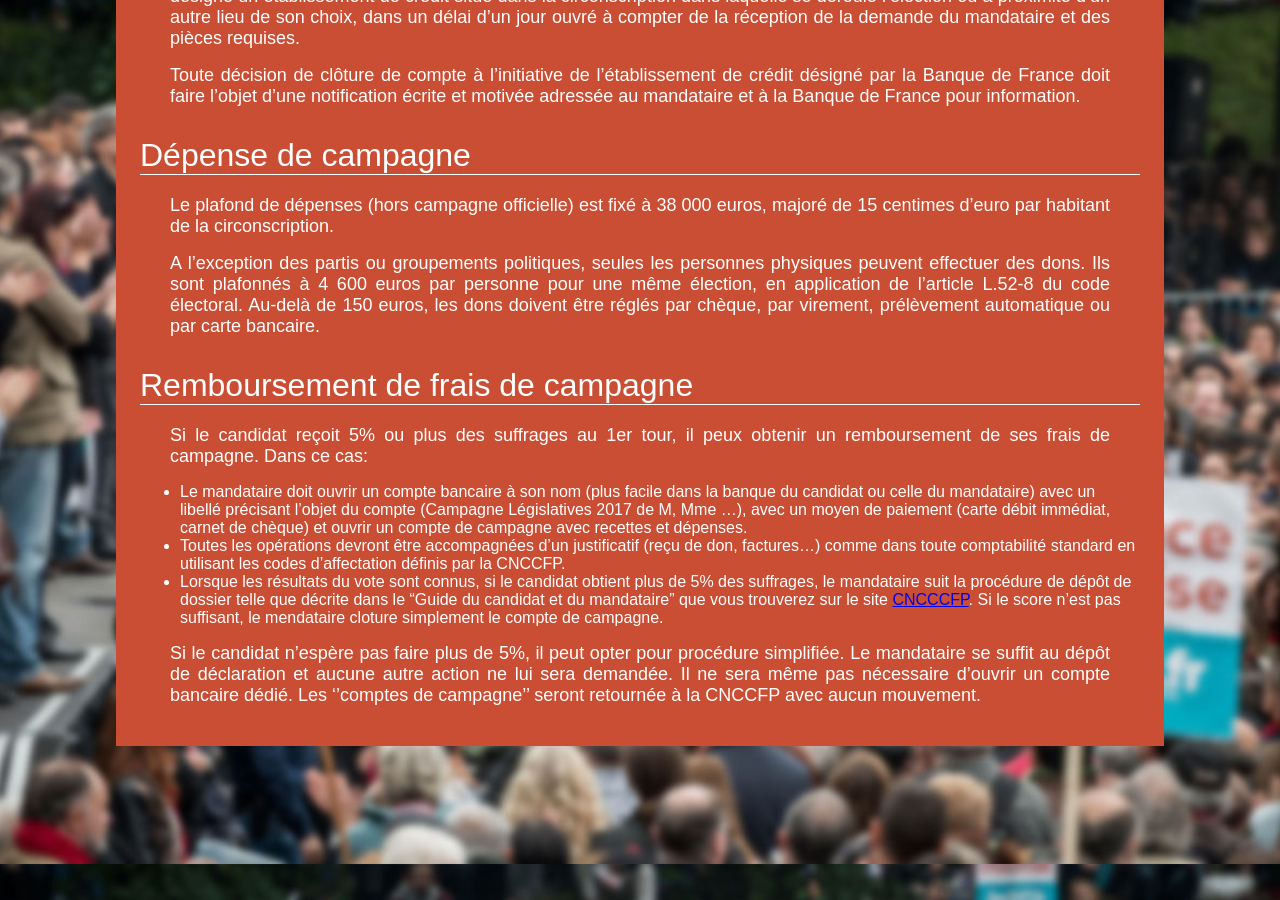
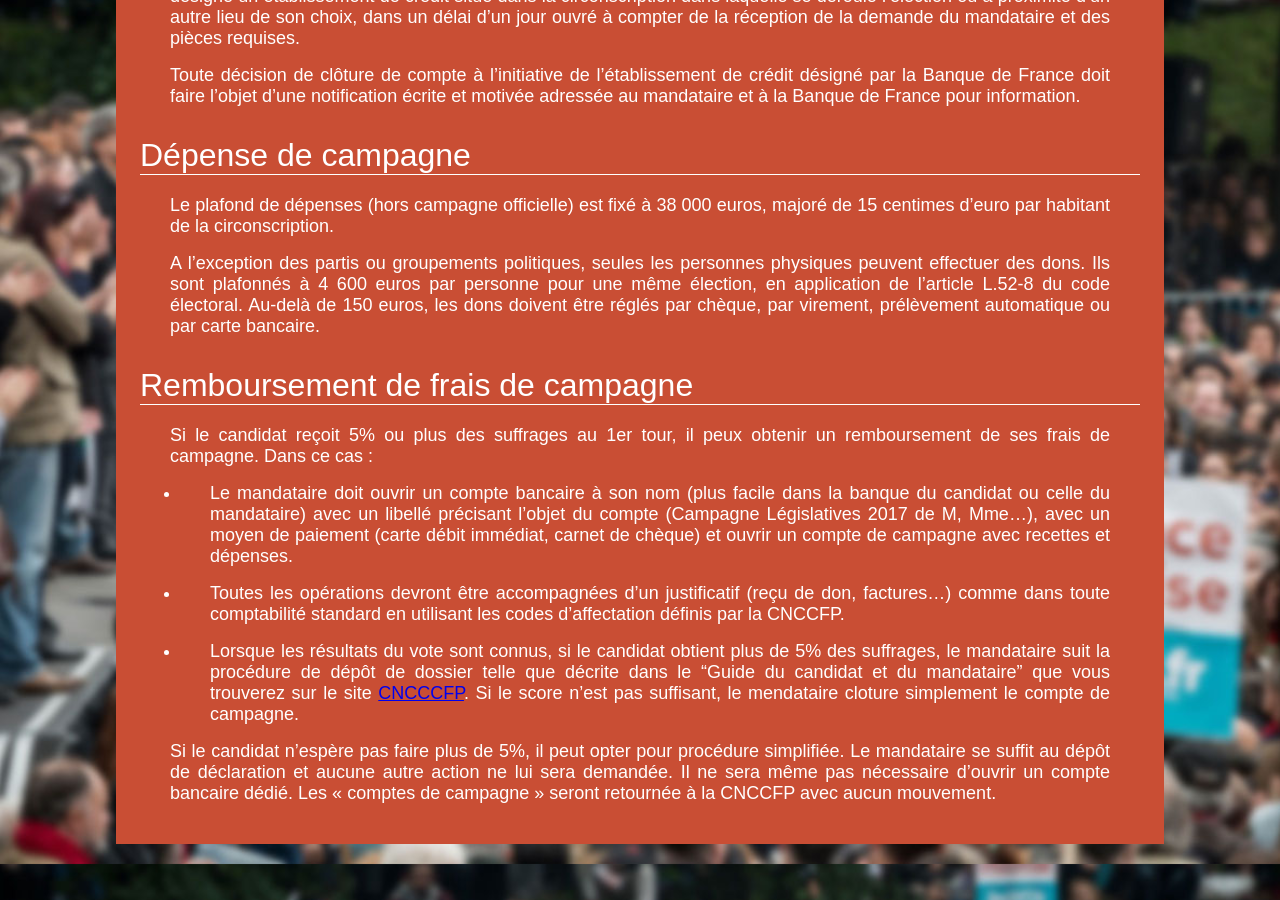
Before and after one commit to ryuran/kitcampagne.fi, a Jekyll site: the page built from regles-financement-campagne.md, in a window 1280 px wide and 900 px high, scrolled down 936 px. Built offline with Jekyll 4.4.1, drawn with Linux system fonts in a browser that asks for light colours.

Commit message:
fix microtypo and marckdown

````diff
--- a/regles-financement-campagne.md
+++ b/regles-financement-campagne.md
@@ -10,7 +10,7 @@
 
 Tout candidat aux élections législatives de 2017 doit désigner un *mandataire financier*. Désigné par le candidat, le mandataire est soit une personne physique, soit une association de financement électorale. La période de financement électoral ouvre le 1er décembre 2016.
 
-- Il peut être un homme ou une femme ; la parité n’est donc pas exigée, même si celle-ci est recommandée : elle permet en effet d’éviter les pénalités financières quand celle-ci n’est pas respectée au moment des subventions et remboursement des frais par l’Etat.
+- Il peut être un homme ou une femme ; la parité n’est donc pas exigée, même si celle-ci est recommandée : elle permet en effet d’éviter les pénalités financières quand celle-ci n’est pas respectée au moment des subventions et remboursement des frais par l’Etat.
 
 - Il doit disposer de la capacité civile pour contracter librement, régler les dépenses et encaisser les recettes de la campagne.
 
@@ -22,9 +22,9 @@
 
 ## Compte de campagne
 
-Il est obligatoire pour un candidat aux Législatives de déposer un *compte de campagne*. C'est le mandataire qui l'ouvre et le gère. Le compte de campagne est spécialement et expressément affecté aux opérations financières de la campagne. Il doit être déclaré en remplissant la formulaire de compte à la préfecture (bureau des élections). Ce formulaire peut être retiré en déposant la déclaration de mandataire financier.
+Il est obligatoire pour un candidat aux Législatives de déposer un *compte de campagne*. C’est le mandataire qui l’ouvre et le gère. Le compte de campagne est spécialement et expressément affecté aux opérations financières de la campagne. Il doit être déclaré en remplissant la formulaire de compte à la préfecture (bureau des élections). Ce formulaire peut être retiré en déposant la déclaration de mandataire financier.
 
-Le dépôt des comptes de campagne doit intervenir le dixième vendredi suivant le premier tour de scrutin, soit le *vendredi 18 août 2017 avant 18 h 00*, à cette adresse :
+Le dépôt des comptes de campagne doit intervenir le dixième vendredi suivant le premier tour de scrutin, soit le *vendredi 18 août 2017 avant 18 h 00*, à cette adresse :
 
 ```
 Commission nationale des comptes de campagne CNCCFP
@@ -32,26 +32,26 @@
 Paris cedex 1
 ```
 
-### Mon établissement banquaire refuse d'ouvrir ou cloture mon compte, que faire ?
+### Mon établissement banquaire refuse d'ouvrir ou cloture mon compte, que faire ?
 
-En cas de refus de la part de l'établissement choisi, le mandataire peut saisir la *Banque de France* afin qu'elle désigne un établissement de crédit situé dans la circonscription dans laquelle se déroule l'élection ou à proximité d'un autre lieu de son choix, dans un délai d'un jour ouvré à compter de la réception de la demande du mandataire et des pièces requises.
+En cas de refus de la part de l’établissement choisi, le mandataire peut saisir la *Banque de France* afin qu'elle désigne un établissement de crédit situé dans la circonscription dans laquelle se déroule l’élection ou à proximité d'un autre lieu de son choix, dans un délai d'un jour ouvré à compter de la réception de la demande du mandataire et des pièces requises.
 
-Toute décision de clôture de compte à l'initiative de l'établissement de crédit désigné par la Banque de France doit faire l'objet d'une notification écrite et motivée adressée au mandataire et à la Banque de France pour information.
+Toute décision de clôture de compte à l’initiative de l’établissement de crédit désigné par la Banque de France doit faire l’objet d'une notification écrite et motivée adressée au mandataire et à la Banque de France pour information.
 
 ## Dépense de campagne
 
-Le plafond de dépenses (hors campagne officielle) est fixé à 38 000 euros, majoré de 15 centimes d’euro par habitant de la circonscription.
+Le plafond de dépenses (hors campagne officielle) est fixé à 38 000 euros, majoré de 15 centimes d’euro par habitant de la circonscription.
 
 A l’exception des partis ou groupements politiques, seules les personnes physiques peuvent effectuer des dons. Ils sont plafonnés à 4 600 euros par personne pour une même élection, en application de l’article L.52-8 du code électoral. Au-delà de 150 euros, les dons doivent être réglés par chèque, par virement, prélèvement automatique ou par carte bancaire.
 
-
-
 ## Remboursement de frais de campagne
 
-Si le candidat reçoit 5% ou plus des suffrages au 1er tour, il peux obtenir un remboursement de ses frais de campagne. Dans ce cas:
+Si le candidat reçoit 5% ou plus des suffrages au 1er tour, il peux obtenir un remboursement de ses frais de campagne. Dans ce cas :
 
-- Le mandataire doit ouvrir un compte bancaire à son nom (plus facile dans la banque du candidat ou celle du mandataire) avec un libellé précisant l’objet du compte (Campagne Législatives 2017 de M, Mme ...), avec un moyen de paiement (carte débit immédiat, carnet de chèque) et ouvrir un compte de campagne avec recettes et dépenses.
-- Toutes les opérations devront être accompagnées d’un justificatif (reçu de don, factures...) comme dans toute comptabilité standard en utilisant les codes d’affectation définis par la CNCCFP.
-- Lorsque les résultats du vote sont connus, si le candidat obtient plus de 5% des suffrages, le mandataire suit la procédure de dépôt de dossier telle que décrite dans le "Guide du candidat et du mandataire" que vous trouverez sur le site [CNCCCFP](http://www.cnccfp.fr/index.php?art=734). Si le score n'est pas suffisant, le mendataire cloture simplement le compte de campagne.
+- Le mandataire doit ouvrir un compte bancaire à son nom (plus facile dans la banque du candidat ou celle du mandataire) avec un libellé précisant l’objet du compte (Campagne Législatives 2017 de M, Mme…), avec un moyen de paiement (carte débit immédiat, carnet de chèque) et ouvrir un compte de campagne avec recettes et dépenses.
 
-Si le candidat n'espère pas faire plus de 5%, il peut opter pour procédure simplifiée. Le mandataire se suffit au dépôt de déclaration et aucune autre action ne lui sera demandée. Il ne sera même pas nécessaire d’ouvrir un compte bancaire dédié. Les ‘’comptes de campagne’’ seront retournée à la CNCCFP avec aucun mouvement.
+- Toutes les opérations devront être accompagnées d’un justificatif (reçu de don, factures…) comme dans toute comptabilité standard en utilisant les codes d’affectation définis par la CNCCFP.
+
+- Lorsque les résultats du vote sont connus, si le candidat obtient plus de 5% des suffrages, le mandataire suit la procédure de dépôt de dossier telle que décrite dans le "Guide du candidat et du mandataire" que vous trouverez sur le site [CNCCCFP](http://www.cnccfp.fr/index.php?art=734). Si le score n’est pas suffisant, le mendataire cloture simplement le compte de campagne.
+
+Si le candidat n’espère pas faire plus de 5%, il peut opter pour procédure simplifiée. Le mandataire se suffit au dépôt de déclaration et aucune autre action ne lui sera demandée. Il ne sera même pas nécessaire d’ouvrir un compte bancaire dédié. Les « comptes de campagne » seront retournée à la CNCCFP avec aucun mouvement.
````
Also changed, not shown: facebook-creer-page.md (+6 -6 lines), twitter-creer-compte.md (+4 -4 lines).
